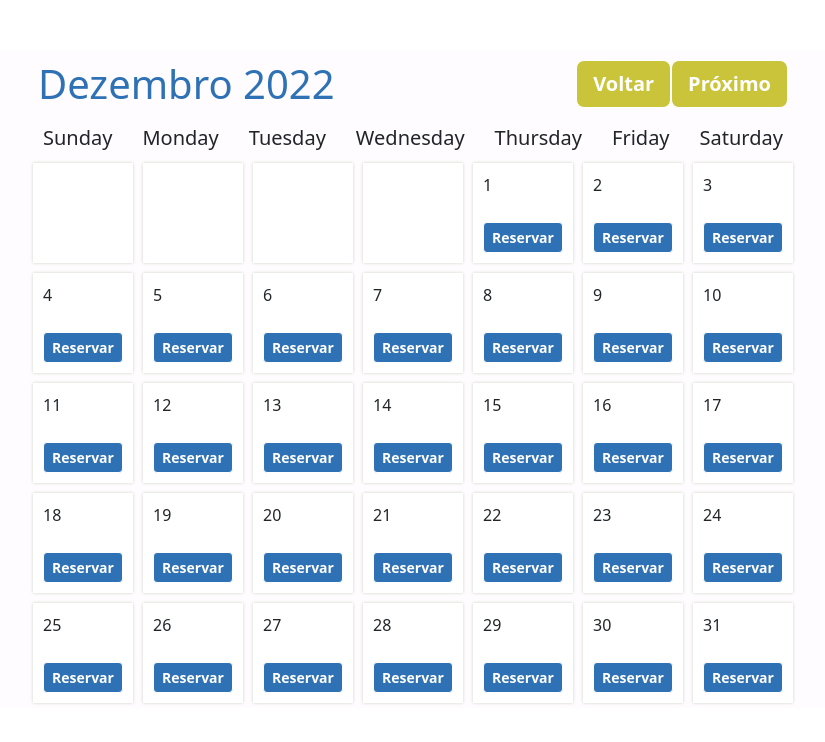
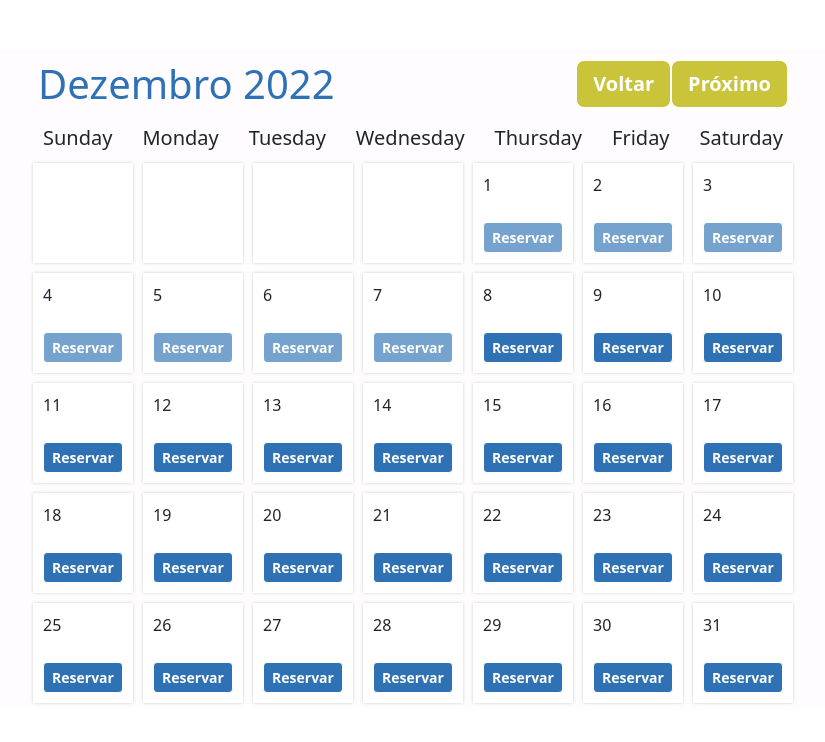
Before and after one commit to matheusrgg/calendario, an Angular app: page /calendario in a window 1280 px wide. Shown: the top 742 px of the page, without its empty margins (227-1052 px from the left). Built offline with nearby package versions, Linux system fonts and the light colour scheme.

Commit message:
calendario: disabled dias passados

```diff
--- a/src/app/pages/calendario/calendario.component.html
+++ b/src/app/pages/calendario/calendario.component.html
@@ -28,10 +28,13 @@
           {{day.value === 'padding' ? '' : day.value}}
           <button
 
+          [disabled]="day.value < getDay"
           *ngIf="day.value  != 'padding'"
           [routerLink]="['/calendario', day.date]"
           (click)=" openModal()"
              id="reserva"
+
+
           class="btn btn-sm btn-secondary fw-bold border-white "
           >Reservar</button>
         </div>
--- a/src/app/pages/calendario/calendario.component.ts
+++ b/src/app/pages/calendario/calendario.component.ts
@@ -11,7 +11,8 @@ export class CalendarioComponent {
 
   daysArr: Array<any> = [];
   showModal: boolean = false
-  dataAtual = Date.now()
+  dataHoje:Date = new Date()
+  getDay  = this.dataHoje.getDate()
   dateDisplay :string = ''
 
   nav = 0
@@ -26,6 +27,7 @@ constructor(
 
 
   ngOnInit() {
+    console.log("getday",this.getDay);
     this.configDatas()
   }
 
@@ -62,6 +64,7 @@ constructor(
     const month = dt.getMonth();
     const year = dt.getFullYear();
 
+
     const firstDayOfMonth = new Date(year, month, 1);
     const daysInMonth = new Date(year, month + 1, 0).getDate();
     const dateString = firstDayOfMonth.toLocaleDateString('pt-br', {
@@ -70,7 +73,7 @@ constructor(
       month: 'numeric',
       day: 'numeric',
     });
-
+  console.log("object", dateString);
     this.dateDisplay = `${dt.toLocaleDateString('pt-br', { month: 'long' })} ${year}`;
     const  paddingDays = this.weekdays.indexOf(dateString.split(', ')[0])
     //cont daysFullCalendar = paddingDays + daysInMonth
@@ -82,14 +85,16 @@ constructor(
     console.log(paddingDays,daysInMonth, month, year);
 
     for (let i = 1; i <= paddingDays + daysInMonth; i++) {
-      const dayString = `${month + 1}/${i - paddingDays}/${year}`;
+      const dayString = `${i - paddingDays}/${month + 1}/${year}`;
 
+      console.log("oq tem dentro desse dayString?", dayString);
       if (i > paddingDays) {
         this.daysArr.push({
           value: i - paddingDays,
           event: null,
           isCurrentDay: false,
           date: dayString,
+
         });
       } else {
         this.daysArr.push({
@@ -112,4 +117,6 @@ constructor(
     console.log("falseeeeeeeeeeeee", evento);
     this.showModal = evento;
   }
+
+
 }
```
